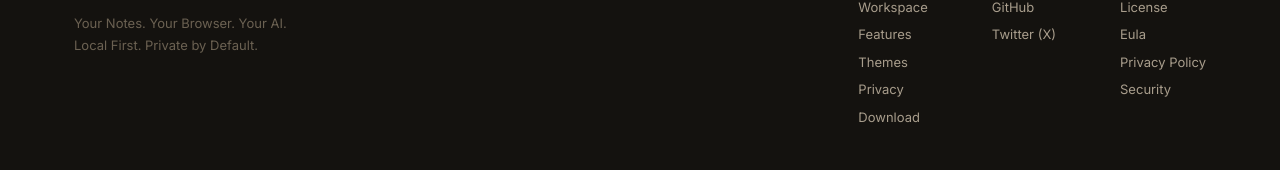
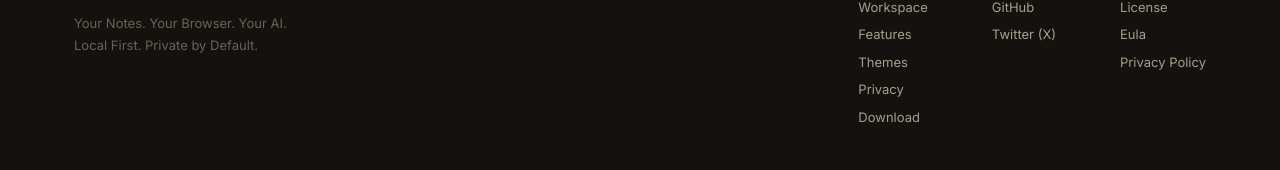
Before and after one commit to getnexusapp/nexus-site, a Next.js app: page / in a window 1280 px wide. Shown: the part 5148-5318 px from the top of the page. Built offline with nearby package versions, Linux system fonts and the light colour scheme.

Commit message:
Remove Security link from Footer component
Removed the Security link from the footer.

```diff
--- a/components/Footer.tsx
+++ b/components/Footer.tsx
@@ -100,11 +100,6 @@ export default function Footer() {
                     Privacy Policy
                   </a>
                 </li>
-                <li>
-                  <a href="/security" className="hover:text-ink">
-                    Security
-                  </a>
-                </li>
               </ul>
             </div>
           </div>
```
